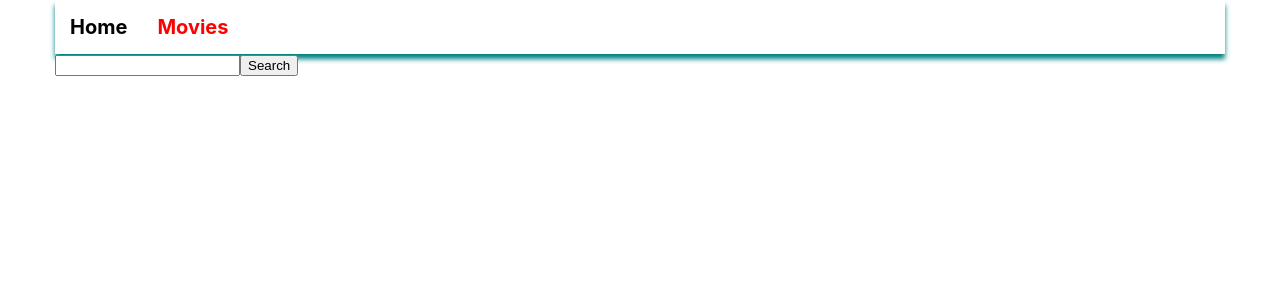
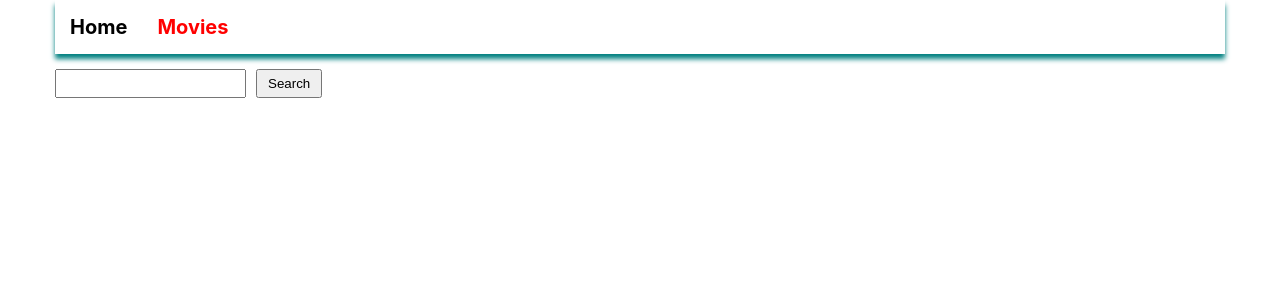
Before and after one commit to svkushneruk/goit-react-hw-05-movies, a React (Create React App) app: page /movies in a window 1280 px wide. Shown: the top 300 px of the page. Built offline with nearby package versions, Linux system fonts and the light colour scheme.

Commit message:
add FilmCard

```diff
--- a/src/components/App.jsx
+++ b/src/components/App.jsx
@@ -2,6 +2,8 @@ import { Routes, Route } from 'react-router-dom';
 import { Layout } from './Layout/Layout';
 import { HomeView } from 'views/HomeView/HomeView';
 import { MoviesView } from 'views/MoviesView/MoviesView';
+import { MovieDetailsView } from 'views/MovieDetailsView/MovieDetailsView';
+import { SearchMovie } from './SearchMovie/SearchMovie';
 
 // import { MovieDetails } from './MovieDetails/MovieDetails';
 
@@ -12,7 +14,11 @@ export const App = () => {
         <Route path="/" element={<Layout />}>
           <Route index element={<HomeView />} />
           <Route path="movies" element={<MoviesView />}>
-            {/* <Route path=":movieId" element={<MovieInfo />} /> */}
+            <Route index element={<SearchMovie />}></Route>
+            <Route path=":movieId" element={<MovieDetailsView />}>
+              <Route path="cast" element={<div>cast</div>} />
+              <Route path="reviews" element={<div>reviews</div>} />
+            </Route>
           </Route>
         </Route>
       </Routes>
--- /dev/null
+++ b/src/components/Cast/Cast.jsx
@@ -0,0 +1,3 @@
+export const Cast = () => {
+  return <></>;
+};
--- /dev/null
+++ b/src/components/Cast/Cast.styled.js
@@ -0,0 +1 @@
+import styled from 'styled-components';
--- /dev/null
+++ b/src/components/FilmCard/FilmCard.jsx
@@ -0,0 +1,34 @@
+import React from 'react';
+import {
+  CardWrapper,
+  CardPoster,
+  CardTitle,
+  CardSubTitle,
+  CardText,
+} from './FilmCard.styled';
+
+export const FilmCard = ({ film }) => {
+  const getDate = str => str.slice(0, 4);
+  const getGenres = genresArray => {
+    return genresArray.map(obj => obj.name).join(' ');
+  };
+
+  return (
+    <CardWrapper>
+      <CardPoster
+        src={`https://image.tmdb.org/t/p/w300/${film.poster_path}`}
+        alt={film.title}
+      />
+      <div>
+        <CardTitle>
+          {film.title} <span>({getDate(film.release_date)})</span>
+        </CardTitle>
+        <CardText>Users score: {film.vote_average}</CardText>
+        <CardSubTitle>Overview</CardSubTitle>
+        <CardText>{film.overview}</CardText>
+        <CardSubTitle>Genres</CardSubTitle>
+        <p>{getGenres(film.genres)}</p>
+      </div>
+    </CardWrapper>
+  );
+};
--- /dev/null
+++ b/src/components/FilmCard/FilmCard.styled.js
@@ -0,0 +1,26 @@
+import styled from 'styled-components';
+
+export const CardWrapper = styled.div`
+  display: flex;
+  padding-top: 15px;
+  padding-bottom: 15px;
+`;
+
+export const CardPoster = styled.img`
+  display: block;
+  margin-right: 15px;
+`;
+
+export const CardTitle = styled.h2`
+  padding: 0;
+  margin: 0;
+  font-size: 32px;
+`;
+export const CardSubTitle = styled.h3`
+  padding: 0;
+  margin: 0;
+  font-size: 24px;
+`;
+export const CardText = styled.p`
+  font-size: 16px;
+`;
--- a/src/components/MovieDetails/MovieDetails.jsx
+++ /dev/null
@@ -1,6 +0,0 @@
-import * as API from 'services/MovieAPI';
-
-// export const MovieDetails = () => {
-//   const movieDetails = API.getMovieDetails(id);
-//   return;
-// };
--- a/src/components/MovieDetails/SearchMovie/SearchMovie.jsx
+++ b/src/components/SearchMovie/SearchMovie.jsx
@@ -1,4 +1,9 @@
 import { useState } from 'react';
+import {
+  SearchForm,
+  SearchInput,
+  SearchBtn,
+} from 'components/SearchMovie/SearchMovie.styled';
 
 export const SearchMovie = () => {
   const [query, setQuery] = useState('');
@@ -16,9 +21,14 @@ export const SearchMovie = () => {
     //   onSubmit(query);
   };
   return (
-    <form onSubmit={handleFormSubmit}>
-      <input type="text" name="query" onChange={handleChange} value={query} />
-      <button type="submit">Search</button>
-    </form>
+    <SearchForm onSubmit={handleFormSubmit}>
+      <SearchInput
+        type="text"
+        name="query"
+        onChange={handleChange}
+        value={query}
+      />
+      <SearchBtn type="submit">Search</SearchBtn>
+    </SearchForm>
   );
 };
--- /dev/null
+++ b/src/components/SearchMovie/SearchMovie.styled.js
@@ -0,0 +1,20 @@
+import styled from 'styled-components';
+
+export const SearchForm = styled.form`
+  padding-top: 15px;
+  padding-top: 15px;
+  display: flex;
+  align-items: center;
+`;
+
+export const SearchInput = styled.input`
+  display: block;
+  padding: 5px;
+  margin-right: 10px;
+`;
+
+export const SearchBtn = styled.button`
+  display: block;
+  padding: 5px 10px;
+  cursor: pointer;
+`;
--- a/src/services/MovieAPI.jsx
+++ b/src/services/MovieAPI.jsx
@@ -35,7 +35,7 @@ export const getMovieDetails = async movie_id => {
       }
       return response.json();
     })
-    .then(response => response.results);
+    .then(response => response);
 };
 
 export const getCredits = async movie_id => {
--- /dev/null
+++ b/src/views/MovieDetailsView/MovieDetailsView.jsx
@@ -0,0 +1,36 @@
+import { useEffect } from 'react';
+import { useState } from 'react';
+import { Link } from 'react-router-dom';
+import { Outlet, useParams } from 'react-router-dom';
+import * as API from 'services/MovieAPI';
+import { FilmCard } from 'components/FilmCard/FilmCard';
+
+export const MovieDetailsView = () => {
+  const { movieId } = useParams();
+  const [film, setFilm] = useState(null);
+
+  useEffect(() => {
+    API.getMovieDetails(movieId).then(setFilm);
+  }, [movieId]);
+
+  return (
+    <>
+      {film && (
+        <>
+          <FilmCard film={film} />
+          <h2>Additional inforamation</h2>
+          <ul>
+            <li>
+              <Link to="cast"> cast</Link>
+            </li>
+            <li>
+              <Link to="reviews"> reviews</Link>
+            </li>
+          </ul>
+        </>
+      )}
+
+      <Outlet />
+    </>
+  );
+};
--- a/src/views/MoviesView/MoviesView.jsx
+++ b/src/views/MoviesView/MoviesView.jsx
@@ -1,9 +1,9 @@
-import { SearchMovie } from 'components/MovieDetails/SearchMovie/SearchMovie';
+import { Outlet } from 'react-router-dom';
 
 export const MoviesView = () => {
   return (
     <div>
-      <SearchMovie />
+      <Outlet />
     </div>
   );
 };
```
Also changed, not shown: 1 other file (tests, documents, lock files or other folders).
